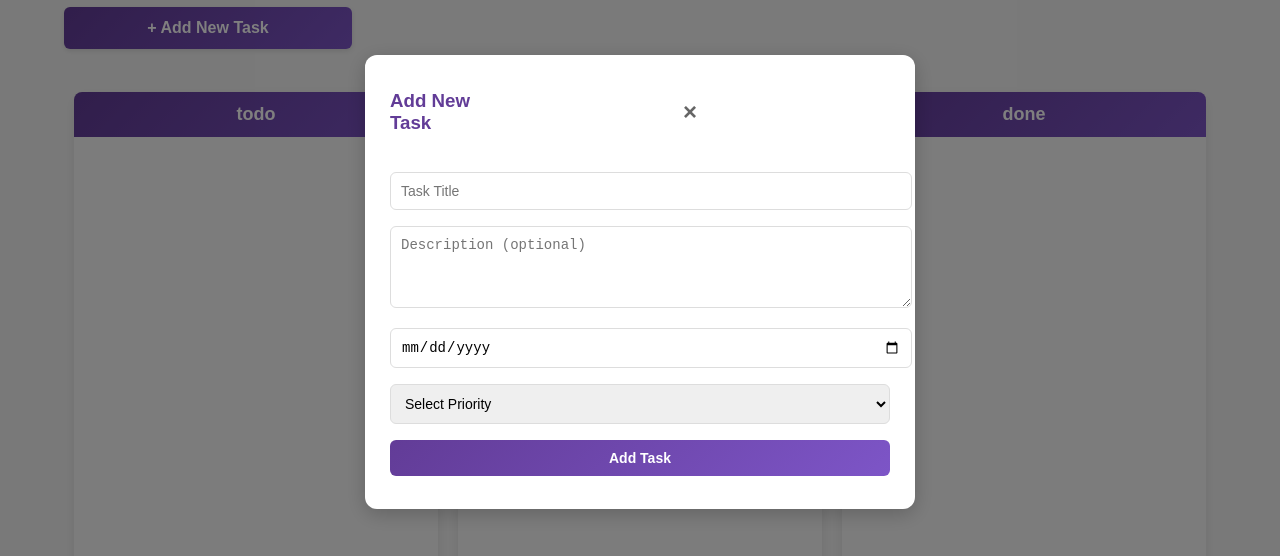
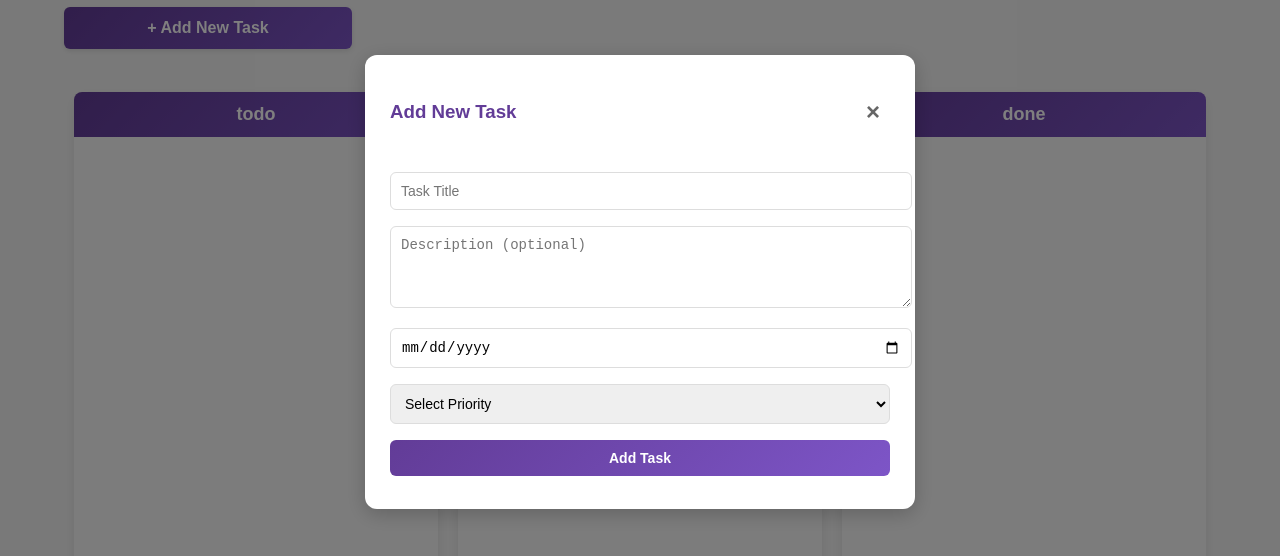
Before and after one commit to Dayni0603/G_Advanced_Javascript, a plain HTML site: page task-manager/index.html in a window 1280 px wide. Both pictures are taken after a click on the button "+ Add New Task". Shown: the part 118-674 px from the top of the page. Drawn offline with Linux system fonts and the light colour scheme.

Commit message:
div update

```diff
--- a/task-manager/index.html
+++ b/task-manager/index.html
@@ -36,7 +36,8 @@
         <div class="modal-content">
             <div class="modal-header">
                 <h3>Add New Task</h3>
-                <button class="close-modal">&times;</button>
+                <div><button class="close-modal">&times;</button></div>
+
             </div>
             <form id="taskForm">
                 <input type="text" id="taskTitle" placeholder="Task Title" required>
```
